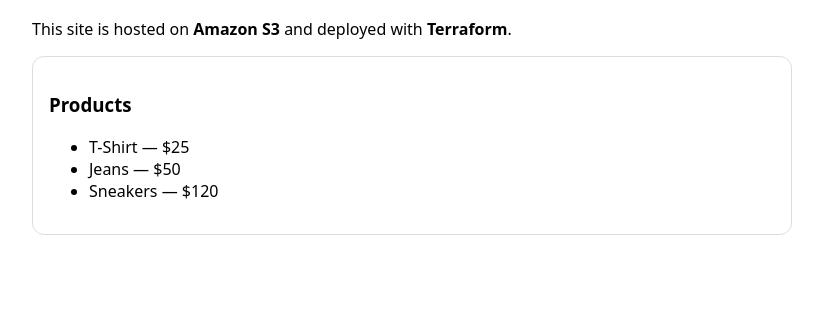
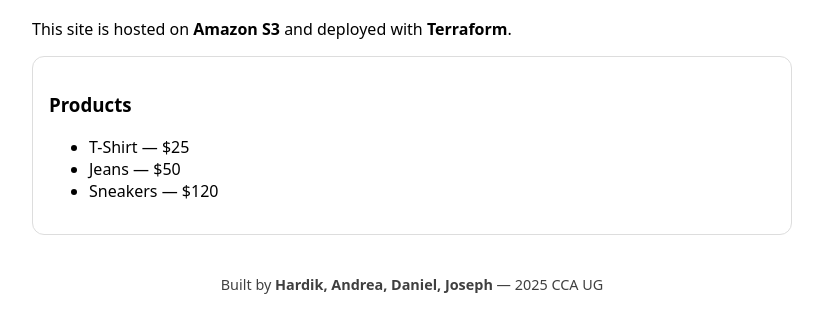
Before and after one commit to hazzymazzy/retail-ecommerce-migration, a plain HTML site: page website/index.html in a window 1280 px wide. Shown: the part 86-418 px from the top of the page, without its empty margins (8-831 px from the left). Drawn offline with Linux system fonts and the light colour scheme.

Commit message:
Update index.html

```diff
--- a/website/index.html
+++ b/website/index.html
@@ -4,11 +4,16 @@
   <meta charset="utf-8" />
   <title>Retail Store Demo</title>
   <meta name="viewport" content="width=device-width, initial-scale=1" />
-  <style>body{font-family:system-ui;margin:40px;max-width:760px}.card{border:1px solid #ddd;padding:16px;border-radius:12px}</style>
+  <style>
+    body { font-family: system-ui; margin: 40px; max-width: 760px; }
+    .card { border: 1px solid #ddd; padding: 16px; border-radius: 12px; }
+    footer { text-align: center; margin-top: 40px; font-size: 0.9rem; opacity: 0.75; }
+  </style>
 </head>
 <body>
   <h1>Retail Store Demo</h1>
   <p>This site is hosted on <strong>Amazon S3</strong> and deployed with <strong>Terraform</strong>.</p>
+
   <div class="card">
     <h3>Products</h3>
     <ul>
@@ -17,5 +22,9 @@
       <li>Sneakers — $120</li>
     </ul>
   </div>
+
+  <footer>
+    Built by <strong>Hardik, Andrea, Daniel, Joseph</strong> — 2025 CCA UG
+  </footer>
 </body>
 </html>
```
